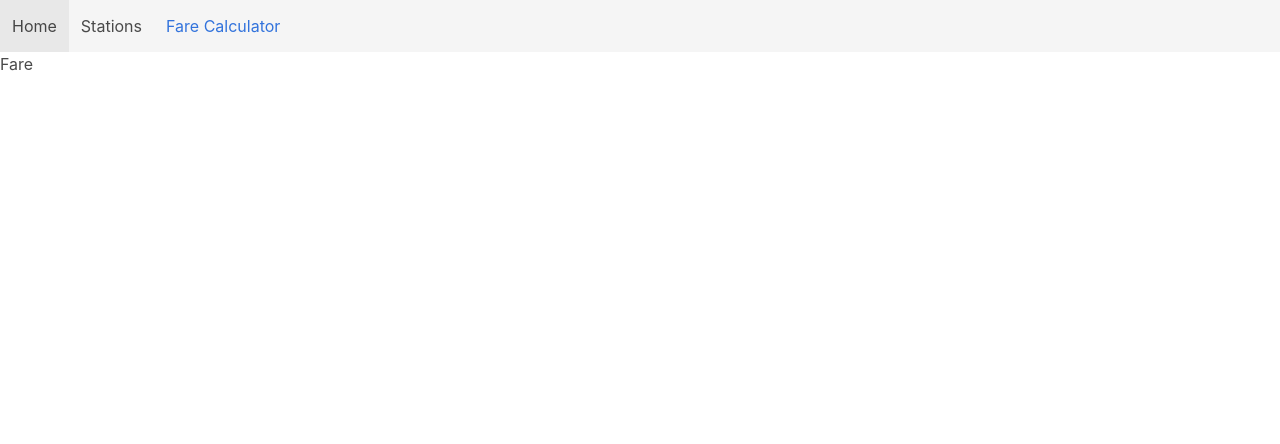
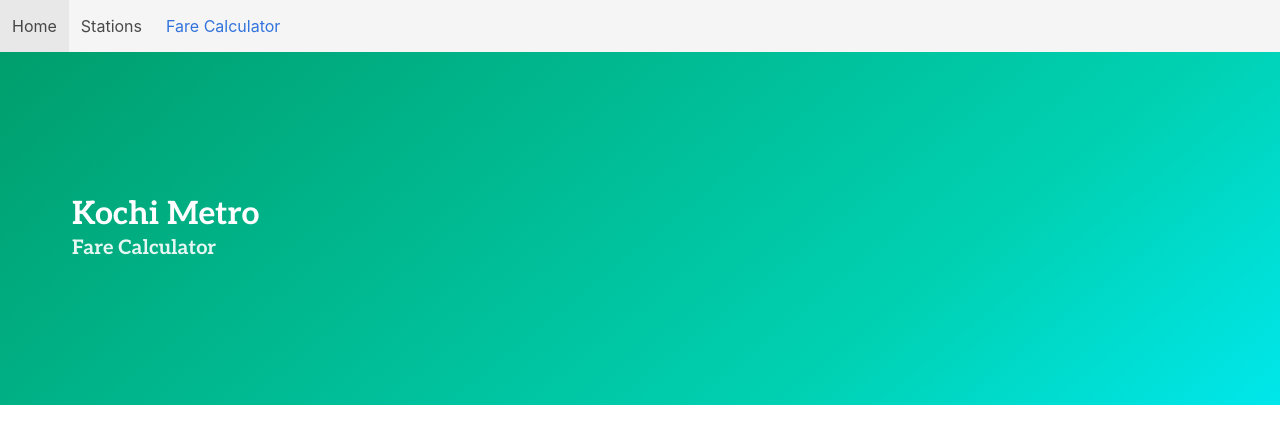
Before and after one commit to agneym/metro-workshop-app, a React (Create React App) app in the folder app/: page /fare in a window 1280 px wide. Shown: the top 444 px of the page. Built offline with nearby package versions, Linux system fonts and the light colour scheme.

Commit message:
add header for fare

```diff
--- a/app/src/components/Fare.js
+++ b/app/src/components/Fare.js
@@ -1,7 +1,13 @@
 import React from "react";
 
+import Header from "./Header";
+
 function Fare() {
-  return <p>Fare</p>;
+  return (
+    <main>
+      <Header subtitle="Fare Calculator" />
+    </main>
+  );
 }
 
 export default Fare;
--- a/app/src/components/Stations.js
+++ b/app/src/components/Stations.js
@@ -4,7 +4,7 @@
 function Stations() {
   return (
     <main>
-      <Header subtitle="Stations" />
+      <Header subtitle="Station Information" />
     </main>
   );
 }
```
